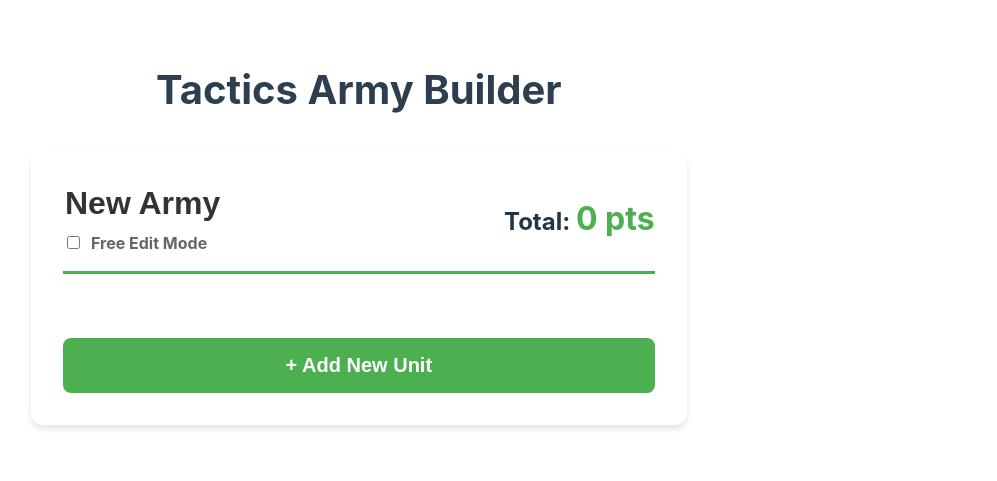
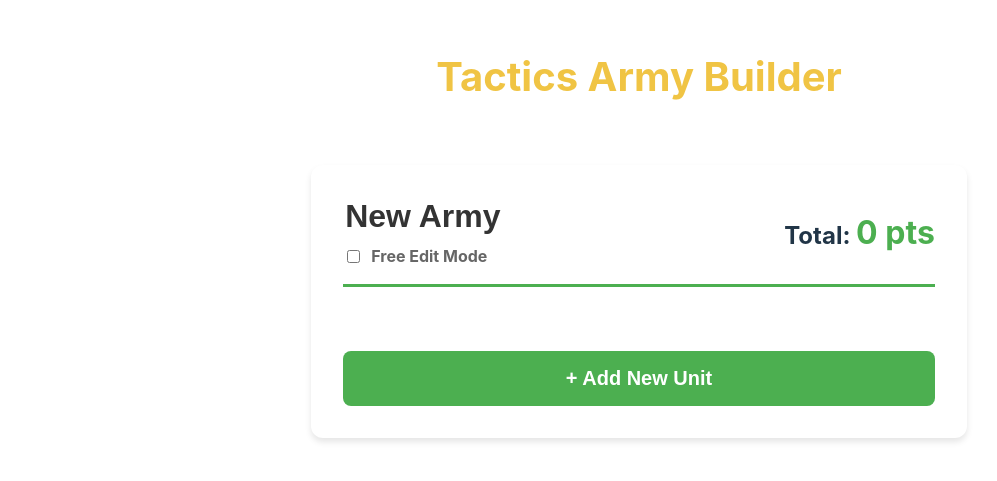
Before and after one commit to pomalley/tactics-builder, a Vue app: page / in a window 1280 px wide. Shown: the part 171-652 px from the top of the page, without its empty margins (1-998 px from the left). Built offline with nearby package versions, Linux system fonts and the light colour scheme.

Commit message:
color and center

```diff
--- a/index.html
+++ b/index.html
@@ -7,7 +7,7 @@
     <title>Tactics Army Builder</title>
   </head>
   <body>
-    <div id="app"></div>
+    <div id="app" style="width: 100%;"></div>
     <script type="module" src="/src/main.ts"></script>
   </body>
 </html>
--- a/src/App.vue
+++ b/src/App.vue
@@ -18,17 +18,23 @@ const message = ref("Tactics Army Builder");
 
 <style scoped>
 .app-container {
-  max-width: 1200px;
+  width: 100%;
   margin: 0 auto;
   padding: 2rem;
   font-family: "Inter", system-ui, Avenir, Helvetica, Arial, sans-serif;
+  display: flex;
+  flex-direction: column;
+  align-items: center;
+  justify-content: center;
+  min-height: 100vh;
+  box-sizing: border-box;
 }
 .header {
   text-align: center;
   margin-bottom: 2rem;
 }
 h1 {
-  color: #2c3e50;
+  color: #f0c444;
   font-size: 2.5rem;
 }
 </style>
```
Also changed, not shown: 4 other files (tests, documents, lock files or other folders).
